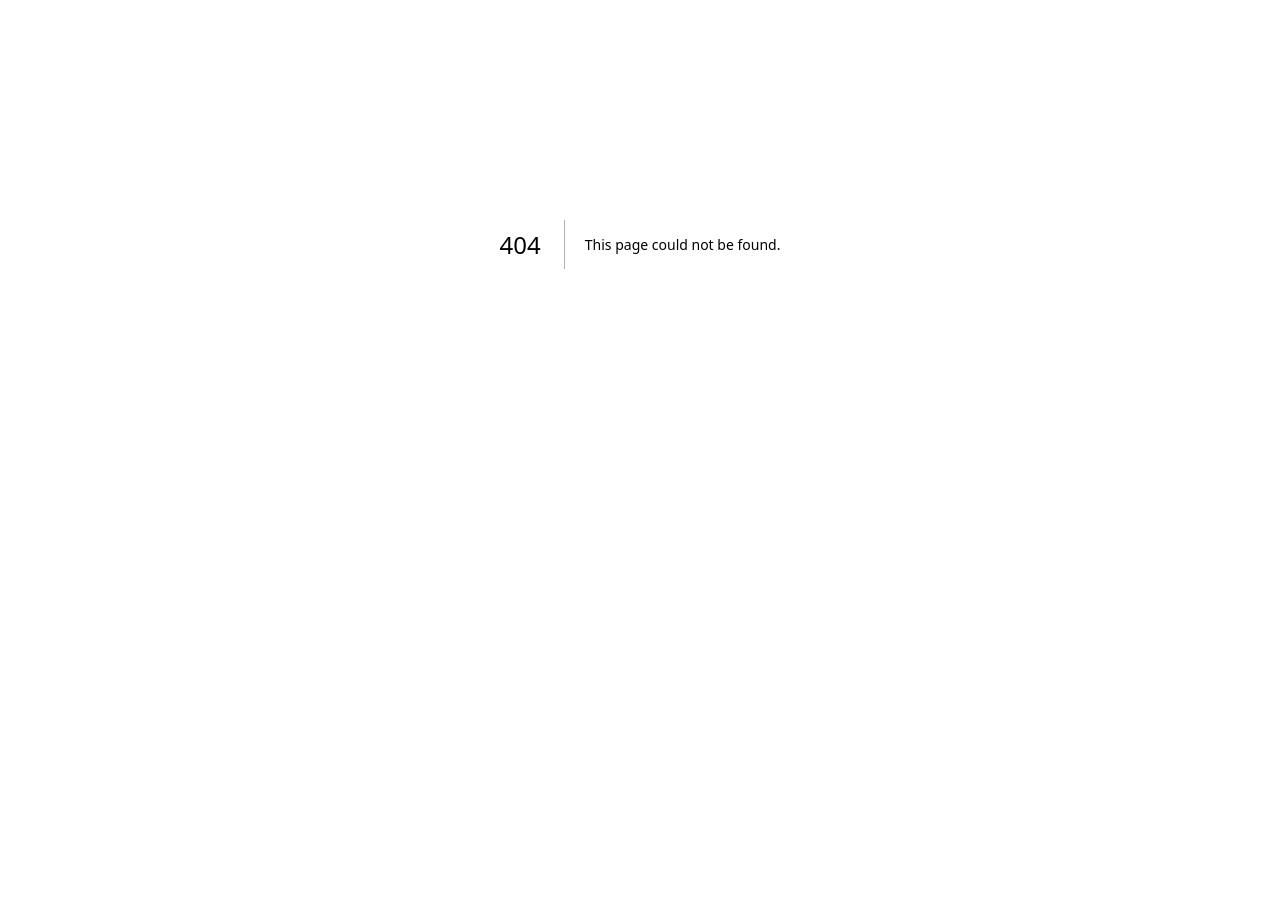
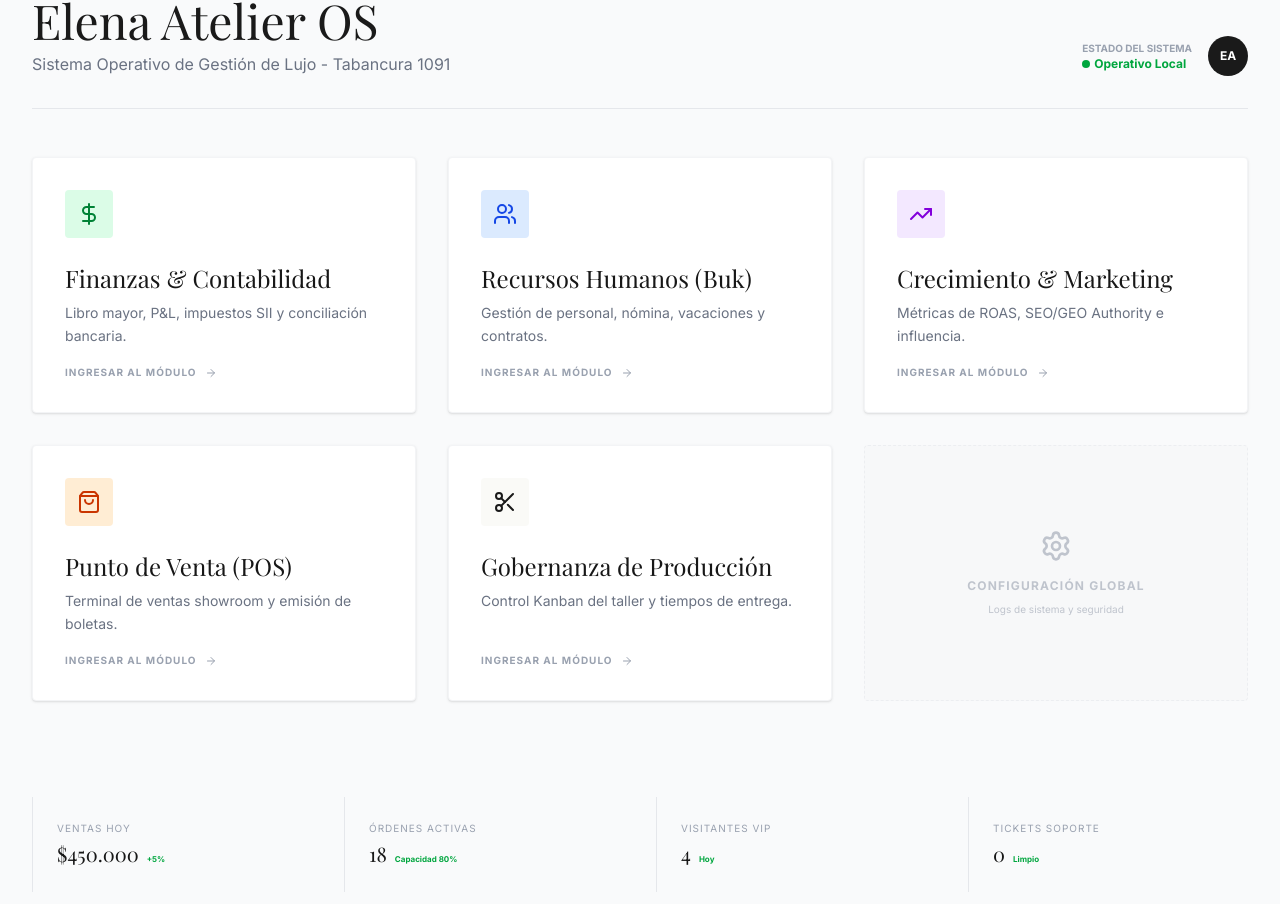
Before and after one commit to Gaz-Style/elena-atelier, a Next.js app: page /admin in a window 1280 px wide. Before the commit this address had no page. Shown: the part 236-1140 px from the top of the page. Before the commit the page ends 880 px from the top, so only its background shows below. Built offline with nearby package versions, Linux system fonts and the light colour scheme; a web font is replaced by a local one.

Commit message:
fix: implement main admin dashboard and sync all admin modules

```diff
--- /dev/null
+++ b/src/app/admin/page.tsx
@@ -0,0 +1,134 @@
+'use client';
+
+import React from 'react';
+import Link from 'next/link';
+import {
+    DollarSign,
+    Users,
+    TrendingUp,
+    ShoppingBag,
+    Settings,
+    Scissors,
+    ArrowRight,
+    ShieldCheck
+} from 'lucide-react';
+import Navbar from '@/components/Navbar';
+
+export default function AdminDashboard() {
+    const modules = [
+        {
+            title: 'Finanzas & Contabilidad',
+            desc: 'Libro mayor, P&L, impuestos SII y conciliación bancaria.',
+            href: '/admin/finance',
+            icon: DollarSign,
+            color: 'bg-green-100 text-green-700'
+        },
+        {
+            title: 'Recursos Humanos (Buk)',
+            desc: 'Gestión de personal, nómina, vacaciones y contratos.',
+            href: '/admin/hr',
+            icon: Users,
+            color: 'bg-blue-100 text-blue-700'
+        },
+        {
+            title: 'Crecimiento & Marketing',
+            desc: 'Métricas de ROAS, SEO/GEO Authority e influencia.',
+            href: '/admin/marketing',
+            icon: TrendingUp,
+            color: 'bg-purple-100 text-purple-700'
+        },
+        {
+            title: 'Punto de Venta (POS)',
+            desc: 'Terminal de ventas showroom y emisión de boletas.',
+            href: '/admin/pos',
+            icon: ShoppingBag,
+            color: 'bg-orange-100 text-orange-700'
+        },
+        {
+            title: 'Gobernanza de Producción',
+            desc: 'Control Kanban del taller y tiempos de entrega.',
+            href: '/admin/production',
+            icon: Scissors,
+            color: 'bg-brand-sand/50 text-brand-charcoal'
+        },
+    ];
+
+    return (
+        <div className="min-h-screen bg-gray-50 font-sans">
+            <Navbar />
+
+            <main className="max-w-7xl mx-auto px-8 pt-32 pb-24 space-y-12">
+                <header className="flex justify-between items-end border-b border-gray-200 pb-8">
+                    <div>
+                        <div className="flex items-center gap-2 mb-2 text-brand-terracotta">
+                            <ShieldCheck className="w-4 h-4" />
+                            <span className="text-[10px] uppercase tracking-widest font-bold">Consola de Administración Central</span>
+                        </div>
+                        <h1 className="font-serif text-5xl text-brand-charcoal">Elena Atelier OS</h1>
+                        <p className="text-gray-500 mt-2">Sistema Operativo de Gestión de Lujo - Tabancura 1091</p>
+                    </div>
+                    <div className="flex items-center gap-4">
+                        <div className="text-right">
+                            <p className="text-[10px] uppercase text-gray-400 font-bold">Estado del Sistema</p>
+                            <p className="text-xs text-green-600 font-bold flex items-center gap-1">
+                                <span className="w-2 h-2 bg-green-600 rounded-full"></span> Operativo Local
+                            </p>
+                        </div>
+                        <div className="w-10 h-10 rounded-full bg-brand-charcoal flex items-center justify-center text-white font-bold text-xs">
+                            EA
+                        </div>
+                    </div>
+                </header>
+
+                {/* Module Grid */}
+                <div className="grid md:grid-cols-2 lg:grid-cols-3 gap-8">
+                    {modules.map((m) => (
+                        <Link
+                            key={m.href}
+                            href={m.href}
+                            className="group bg-white p-8 rounded-sm border border-gray-100 shadow-sm hover:shadow-xl hover:border-brand-terracotta transition-all flex flex-col justify-between h-64"
+                        >
+                            <div className="space-y-6">
+                                <div className={`w-12 h-12 rounded-sm ${m.color} flex items-center justify-center`}>
+                                    <m.icon className="w-6 h-6" />
+                                </div>
+                                <div>
+                                    <h3 className="font-serif text-2xl mb-2 group-hover:text-brand-terracotta transition-colors">{m.title}</h3>
+                                    <p className="text-sm text-gray-500 leading-relaxed">{m.desc}</p>
+                                </div>
+                            </div>
+                            <div className="flex items-center gap-2 text-[10px] uppercase tracking-widest font-bold text-gray-400 group-hover:text-brand-charcoal transition-all">
+                                Ingresar al módulo <ArrowRight className="w-3 h-3" />
+                            </div>
+                        </Link>
+                    ))}
+
+                    {/* Settings Placeholder Card */}
+                    <div className="bg-gray-100/50 p-8 rounded-sm border border-dashed border-gray-200 flex flex-col items-center justify-center text-center opacity-60">
+                        <Settings className="w-8 h-8 text-gray-400 mb-4" />
+                        <h3 className="text-xs uppercase tracking-widest font-bold text-gray-400">Configuración Global</h3>
+                        <p className="text-[10px] mt-2 text-gray-400">Logs de sistema y seguridad</p>
+                    </div>
+                </div>
+
+                {/* Global Overview Section */}
+                <footer className="grid md:grid-cols-4 gap-8 pt-12">
+                    {[
+                        { label: 'Ventas Hoy', value: '$450.000', trend: '+5%' },
+                        { label: 'Órdenes Activas', value: '18', trend: 'Capacidad 80%' },
+                        { label: 'Visitantes VIP', value: '4', trend: 'Hoy' },
+                        { label: 'Tickets Soporte', value: '0', trend: 'Limpio' },
+                    ].map(stat => (
+                        <div key={stat.label} className="p-6 border-l border-gray-200">
+                            <p className="text-[10px] uppercase text-gray-400 tracking-widest mb-1">{stat.label}</p>
+                            <div className="flex items-baseline gap-2">
+                                <p className="text-xl font-serif">{stat.value}</p>
+                                <span className="text-[8px] font-bold text-green-600">{stat.trend}</span>
+                            </div>
+                        </div>
+                    ))}
+                </footer>
+            </main>
+        </div>
+    );
+}
```
